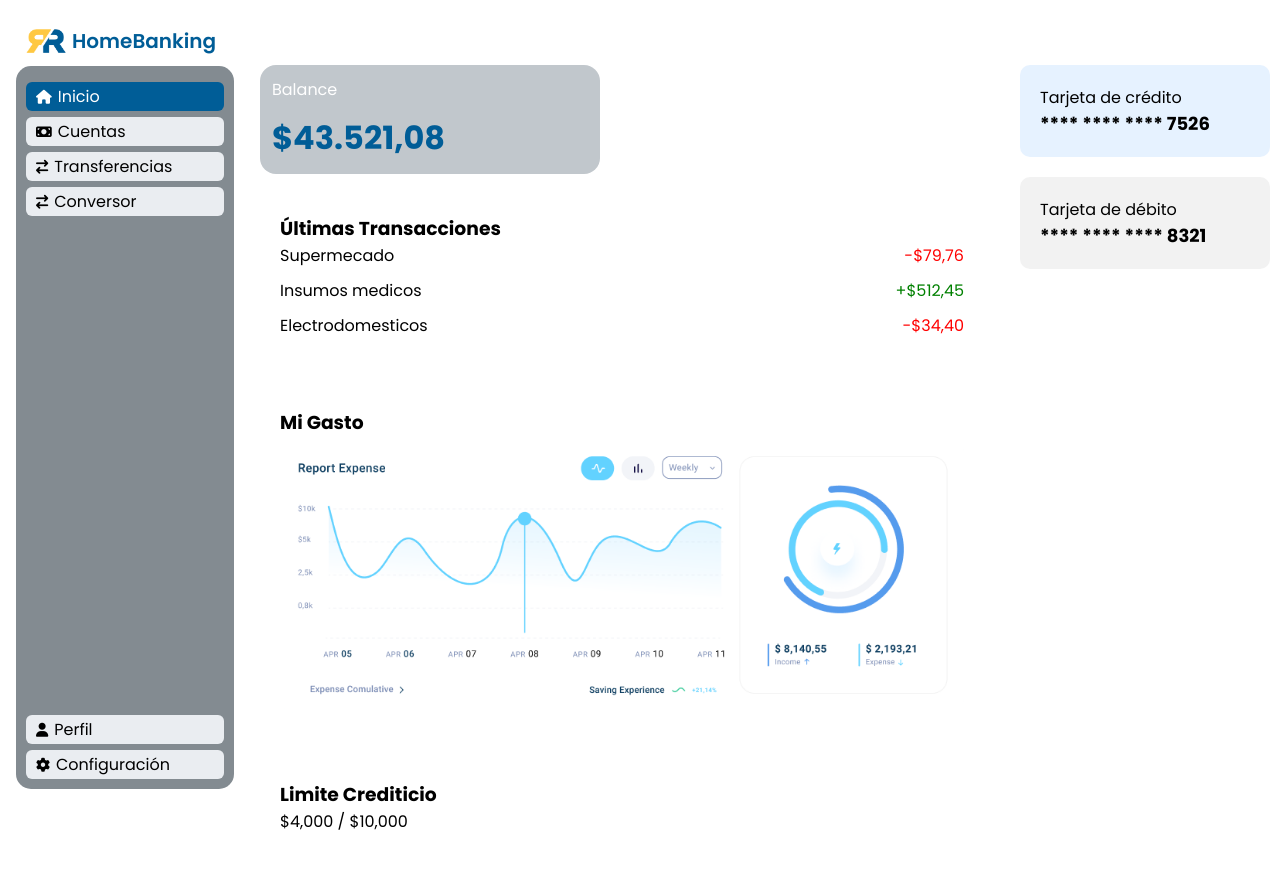
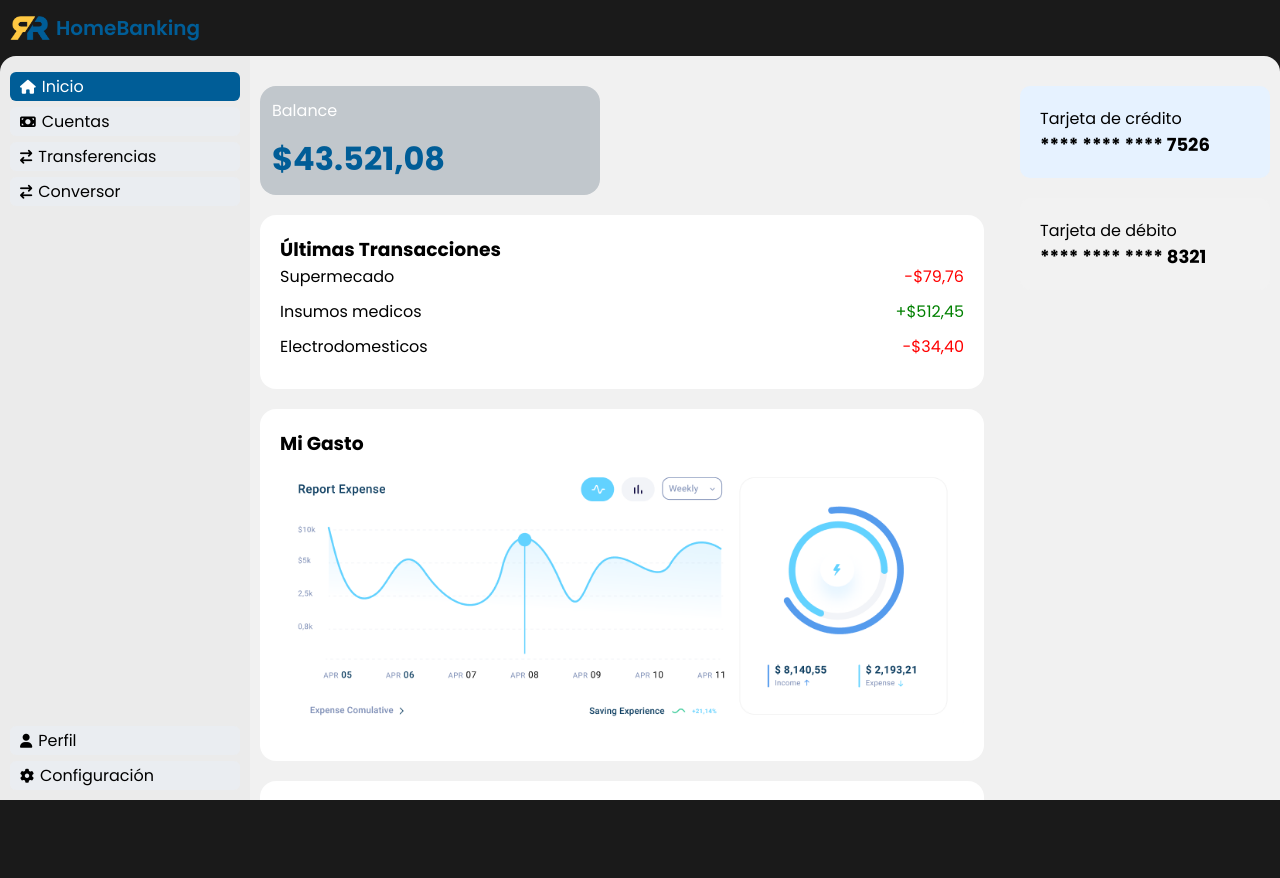
Before and after one commit to maxivecchio/itbank, a plain HTML site: page index.html in a window 1280 px wide. Shown: the top 878 px of the page. After the commit the page ends 800 px from the top, so only its background shows below. Drawn offline with Linux system fonts and the light colour scheme.

```diff
--- a/index.html
+++ b/index.html
@@ -11,19 +11,18 @@
       crossorigin="anonymous"
     ></script>
     <script defer src="./js/main.js"></script>
-
   </head>
   <body>
     <!-- Header -->
-    <header></header>
-    <!-- Menú lateral -->
+    <div class="app_frame">
+      <header class="main_header logo">
+        <img src="./img/logo.webp" alt="Rossum Logo" />
+        <span>HomeBanking</span>
+      </header>
+      <div class="web_frame">
         <button id="menuOpener"><i class="fa-solid fa-bars"></i></button>
         <aside class="side_menu_wrapper">
           <div class="side_menu">
-        <header class="logo">
-          <img src="./img/logo.webp" alt="Rossum Logo" />
-          <span>HomeBanking</span>
-        </header>
             <div class="nav_area">
               <nav>
                 <ul>
@@ -39,13 +38,17 @@
                   </li>
                   <li>
                     <a href="transferencias.html"
-                  ><i class="fa-solid fa-arrow-right-arrow-left fa-icon"></i>
+                      ><i
+                        class="fa-solid fa-arrow-right-arrow-left fa-icon"
+                      ></i>
                       Transferencias</a
                     >
                   </li>
                   <li>
                     <a href="conversor.html"
-                  ><i class="fa-solid fa-arrow-right-arrow-left fa-icon"></i>
+                      ><i
+                        class="fa-solid fa-arrow-right-arrow-left fa-icon"
+                      ></i>
                       Conversor</a
                     >
                   </li>
@@ -148,5 +151,7 @@
             </div>
           </footer>
         </div>
+      </div>
+    </div>
   </body>
 </html>
--- a/style.css
+++ b/style.css
@@ -9,7 +9,30 @@
 
 :root {
   --primary-color: #005d97;
+  --page-radius: 16px;
   /* --primary-color: #005d9718; */
+}
+
+body {
+  background: #1a1a1a;
+}
+
+.web_frame {
+  background: #f1f1f1;
+  border-top-left-radius: var(--page-radius);
+  border-top-right-radius: var(--page-radius);
+  height: calc(100svh - 56px);
+  width: 100%;
+  top: 56px;
+  position: absolute;
+  overflow: auto;
+}
+
+.main_header {
+  background: #1a1a1a;
+  height: 56px;
+  position: fixed;
+  width: 100%;
 }
 
 .main_content {
@@ -21,22 +44,19 @@
 }
 
 .side_menu_wrapper {
-  padding: 8px;
   position: fixed;
-  top: 0;
+  top: 56px;
   left: 0;
   width: 300px;
   height: 100%;
   z-index: 1000;
   overflow-y: auto;
+  background: #1a1a1a;
 }
 
 .side_menu {
-  border-radius: 12px;
   transition: 0.5s;
   height: 100%;
-  padding: 8px;
-  background-color: #fff;
   /* border-right: 1px solid #dadada; */
 }
 
@@ -46,18 +66,18 @@
   list-style: none;
 }
 
-.side_menu .logo {
+.logo {
   display: flex;
   align-items: center;
   padding: 10px;
 }
 
-.side_menu .logo img {
+.logo img {
   width: 40px;
   margin-right: 6px;
 }
 
-.side_menu .logo span {
+.logo span {
   font-weight: 600;
   font-size: 20px;
   color: var(--primary-color);
@@ -93,14 +113,13 @@
 }
 
 .side_menu .nav_area {
-  background-color: #838b91;
+  background-color: #ebebeb;
   display: flex;
   flex-direction: column;
-  height: calc(100% - 45px);
+  height: calc(100% - 56px);
   justify-content: space-between;
-  border-radius: 15px;
+  border-top-left-radius: var(--page-radius);
   padding: 10px;
-
 }
 
 .dashboard {
@@ -108,7 +127,6 @@
   justify-content: space-between;
   margin-bottom: 20px;
   gap: 16px;
-  margin-top: 35px;
 }
 
 .dashboard_content {
@@ -140,7 +158,6 @@
   font-size: 18px;
   font-weight: 500;
 }
-
 
 .card-container {
   display: flex;
@@ -225,7 +242,7 @@
 .side_content {
   width: 100%;
   height: 100%;
-  background: #fff;
+ /*  background: #fff; */
   border-radius: 16px;
 }
 
```
Lines whose indentation alone changed are shown as unchanged.
